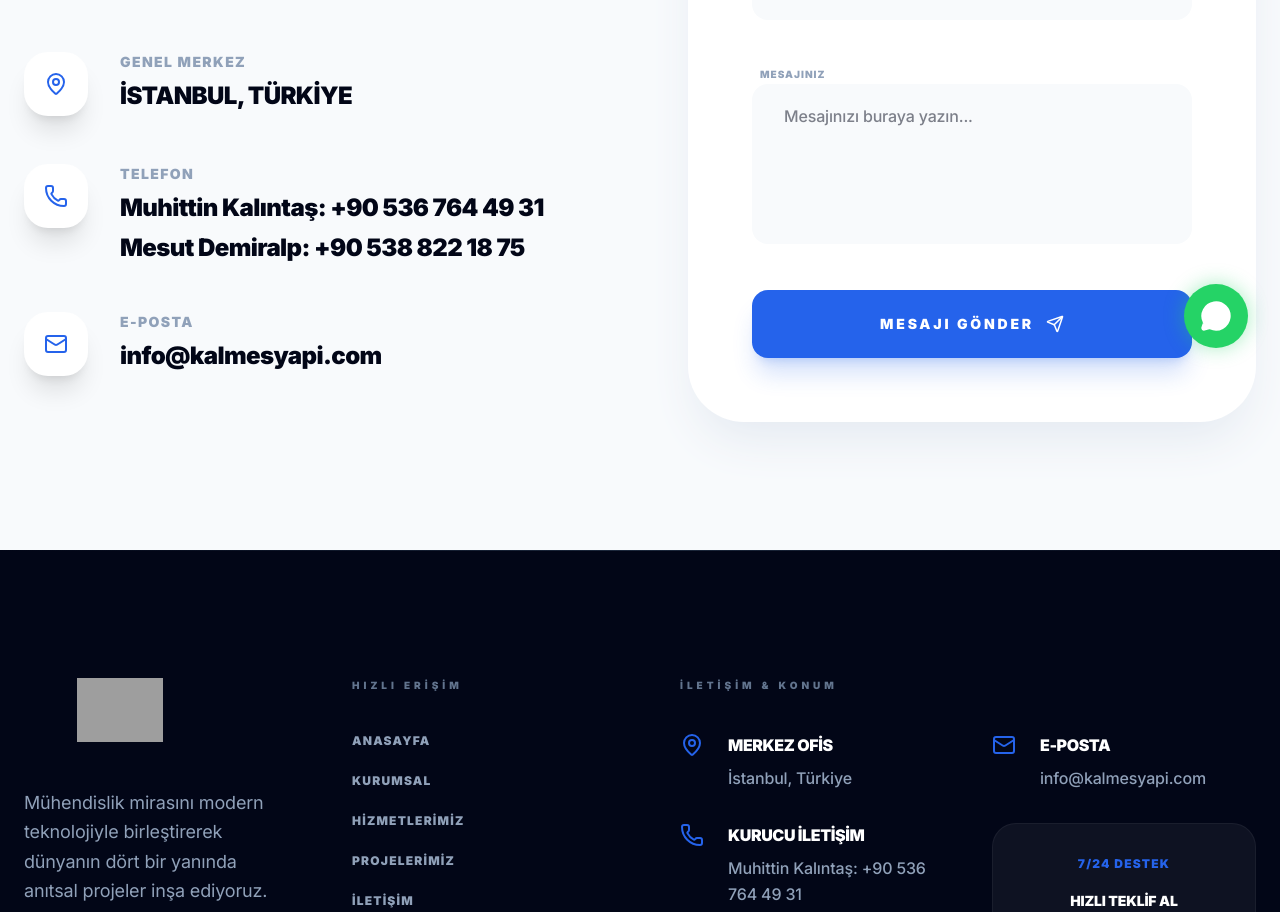
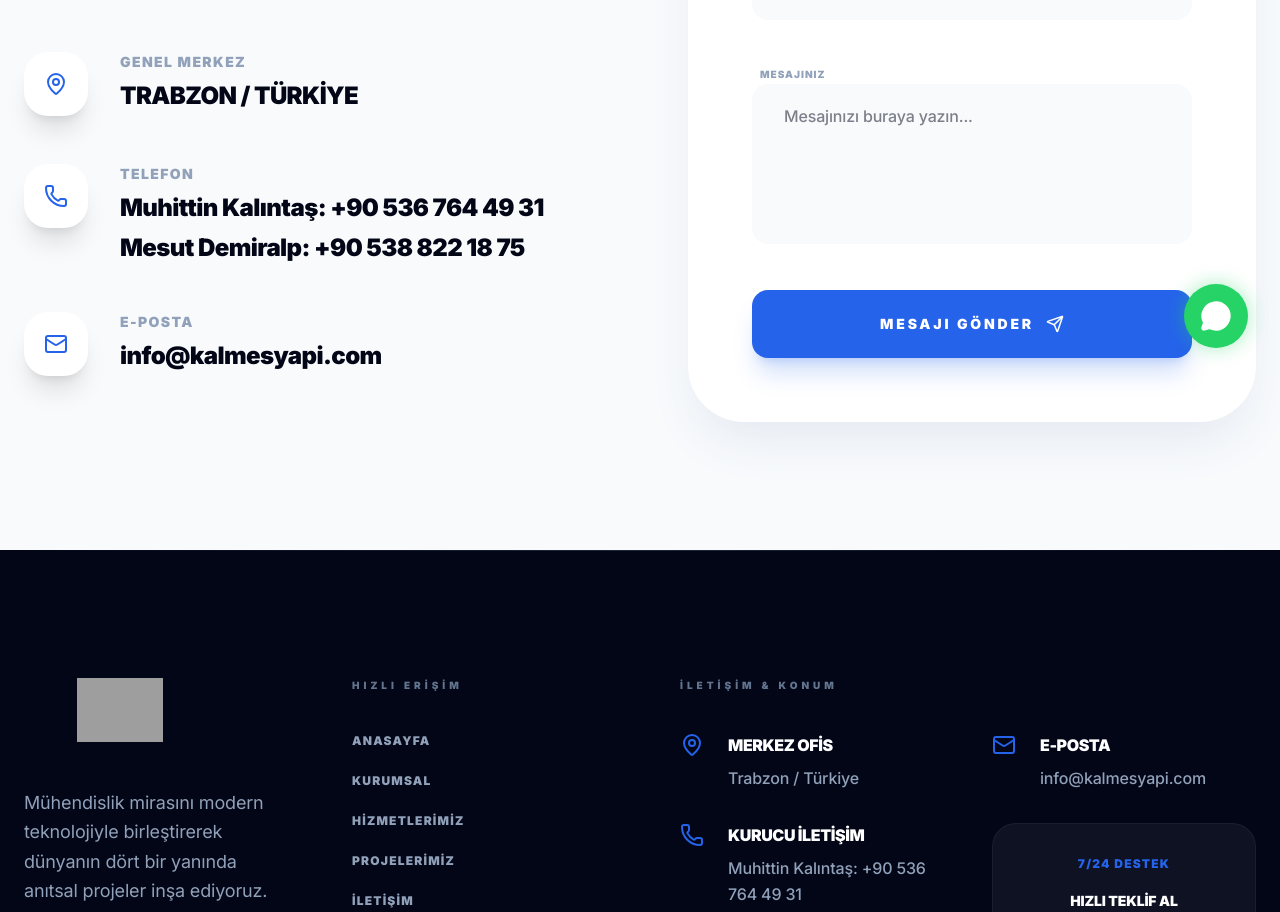
Before and after one commit to gokturk078/kalmes-yap-, a Next.js app: page /iletisim in a window 1280 px wide. Shown: the part 420-1332 px from the top of the page. Built offline with nearby package versions, Linux system fonts and the light colour scheme; grey boxes are pictures that could not be loaded.

Commit message:
güncelleme 4

```diff
--- a/app/iletisim/page.tsx
+++ b/app/iletisim/page.tsx
@@ -4,7 +4,7 @@ import ContactForm from "@/components/ContactForm";
 
 export const metadata: Metadata = {
   title: "İletişim | Teklif Alın ve Bize Ulaşın",
-  description: "KALMES YAPI ile projenizi başlatın. İstanbul ve Kıbrıs ofislerimiz üzerinden bizimle iletişime geçebilirsiniz.",
+  description: "KALMES YAPI ile projenizi başlatın. Trabzon ve Kıbrıs ofislerimiz üzerinden bizimle iletişime geçebilirsiniz.",
 };
 
 export default function IletisimPage() {
@@ -25,7 +25,7 @@ export default function IletisimPage() {
                 </div>
                 <div>
                   <h3 className="text-[10px] md:text-sm font-black uppercase tracking-widest text-slate-400 mb-1 md:mb-2">Genel Merkez</h3>
-                  <p className="text-lg md:text-2xl font-black text-slate-950 uppercase tracking-tight">İstanbul, Türkiye</p>
+                  <p className="text-lg md:text-2xl font-black text-slate-950 uppercase tracking-tight">Trabzon / Türkiye</p>
                 </div>
               </div>
 
--- a/components/Footer.tsx
+++ b/components/Footer.tsx
@@ -65,7 +65,7 @@ export default function Footer() {
                     <MapPin className="text-primary shrink-0" size={24} />
                     <div>
                       <h5 className="font-black uppercase tracking-tight text-white mb-2">Merkez Ofis</h5>
-                      <p className="text-slate-400 leading-relaxed font-medium">İstanbul, Türkiye</p>
+                      <p className="text-slate-400 leading-relaxed font-medium">Trabzon / Türkiye</p>
                     </div>
                   </div>
                   <div className="flex gap-6">
--- a/components/StructuredData.tsx
+++ b/components/StructuredData.tsx
@@ -10,13 +10,13 @@ export default function StructuredData() {
     "address": {
       "@type": "PostalAddress",
       "streetAddress": "Merkez Ofis",
-      "addressLocality": "İstanbul",
+      "addressLocality": "Trabzon",
       "addressCountry": "TR"
     },
     "geo": {
       "@type": "GeoCoordinates",
-      "latitude": 41.0082,
-      "longitude": 28.9784
+      "latitude": 41.0027,
+      "longitude": 39.7168
     },
     "openingHoursSpecification": {
       "@type": "OpeningHoursSpecification",
```
